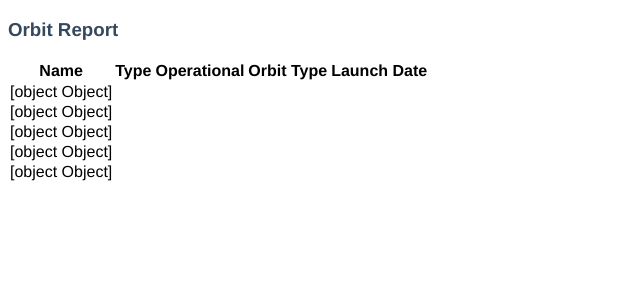
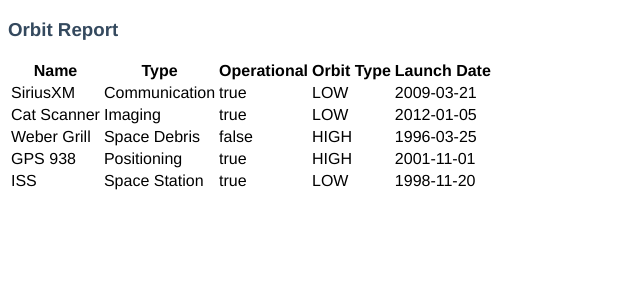
Before and after one commit to lashell109/orbit-report, an Angular app in the folder orbit-report/orbit-report/: page / in a window 1280 px wide. Shown: the top 300 px of the page, without its empty margins (0-640 px from the left). Built offline with nearby package versions, Linux system fonts and the light colour scheme.

Commit message:
Edited Part 4

```diff
--- a/orbit-report/orbit-report/src/app/orbit-list/orbit-list.component.html
+++ b/orbit-report/orbit-report/src/app/orbit-list/orbit-list.component.html
@@ -8,6 +8,11 @@
       <th>Launch Date</th>
    </tr>
     <!-- TODO: put <tr *ngFor=""></tr> here -->
-   <tr *ngFor ="let satellite of satellites">{{satellite}}
+   <tr *ngFor ="let satellite of satellites">
+       <td>{{satellite.name}}</td>
+       <td>{{satellite.type}}</td>
+       <td>{{satellite.operational}}</td>
+       <td>{{satellite.orbitType}}</td>
+       <td>{{satellite.launchDate}}</td>
    </tr>
 </table>
```
